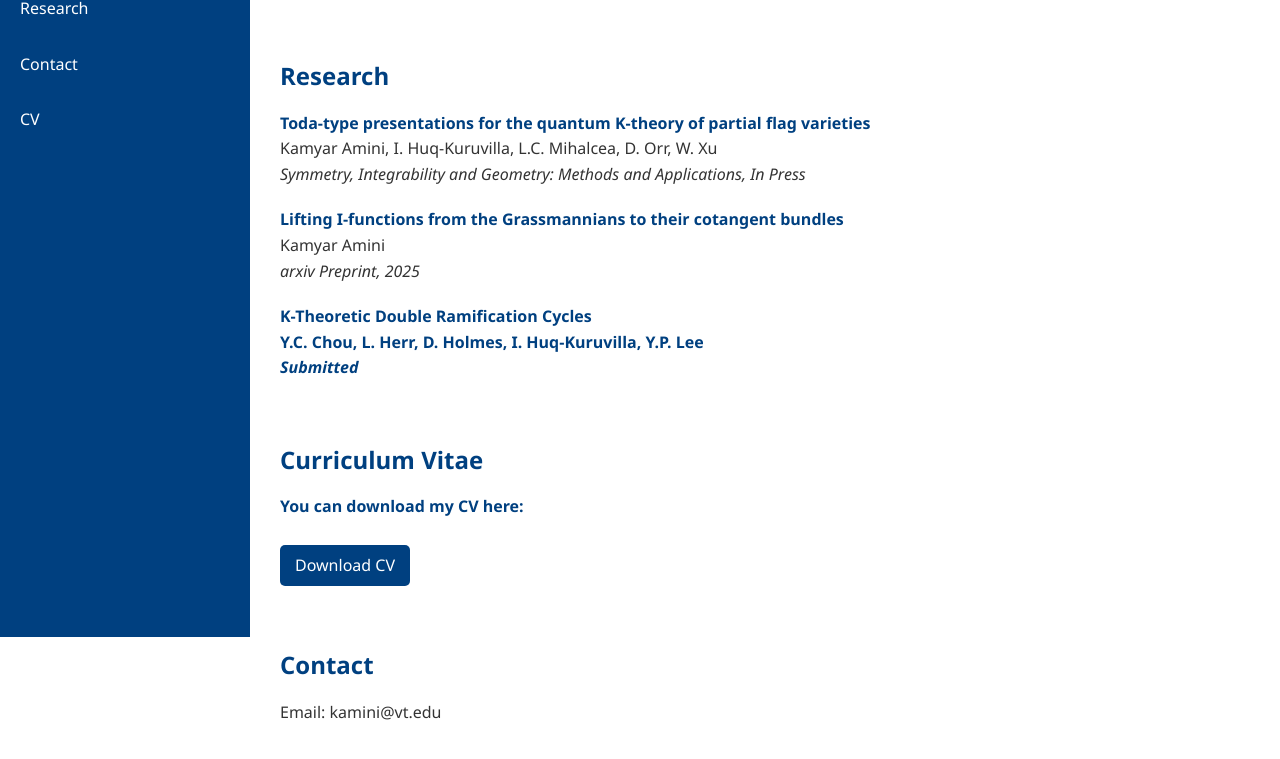
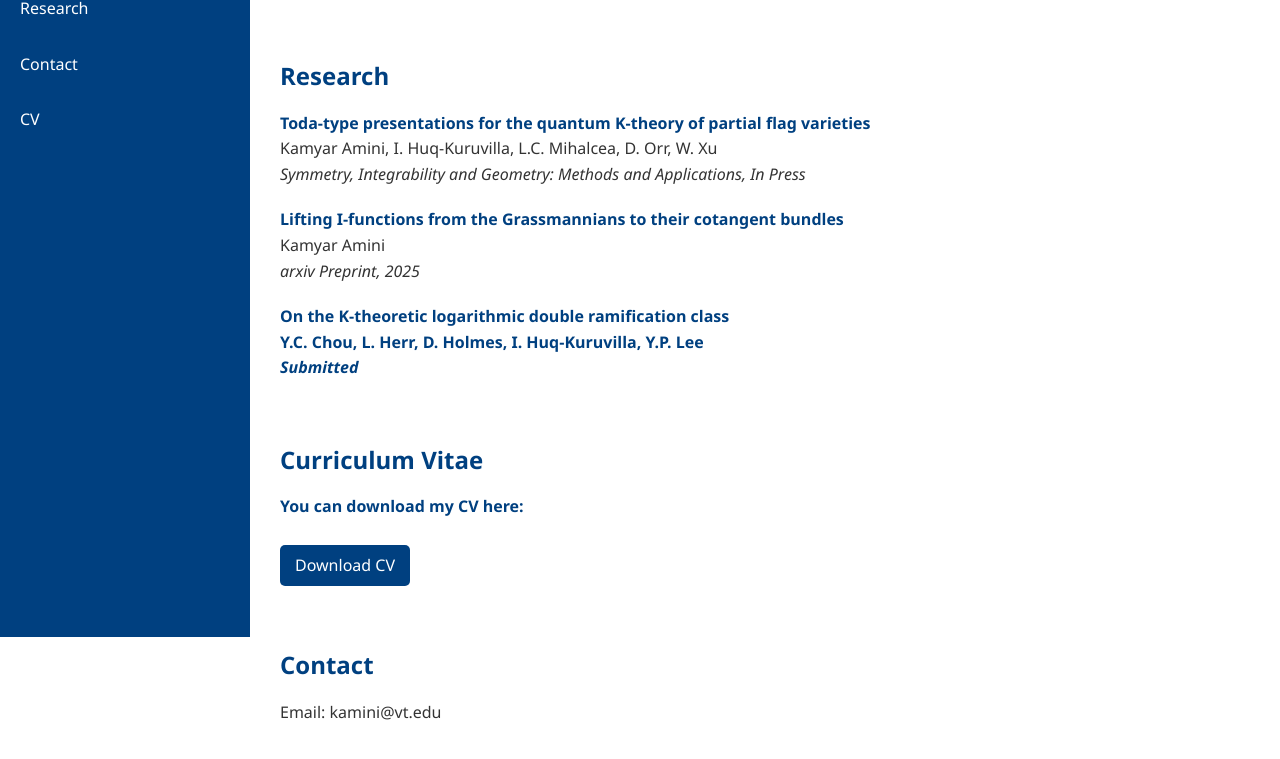
Before and after one commit to kamini72/kamini72.github.io, a plain HTML site: page index.html in a window 1280 px wide. Shown: the part 163-922 px from the top of the page. Drawn offline with Linux system fonts and the light colour scheme.

Commit message:
Update index.html

```diff
--- a/index.html
+++ b/index.html
@@ -99,7 +99,7 @@
     <strong style="color: #004080;">
                     <a href="https://arxiv.org/abs/2607.13376" target="_blank" style="color: #004080; text-decoration: none; font-weight: bold;">
 
-        K-Theoretic Double Ramification Cycles
+        On the K-theoretic logarithmic double ramification class
     </strong><br>
     Y.C. Chou, L. Herr, D. Holmes, I. Huq-Kuruvilla, Y.P. Lee<br>
     <em> Submitted </em>
```
